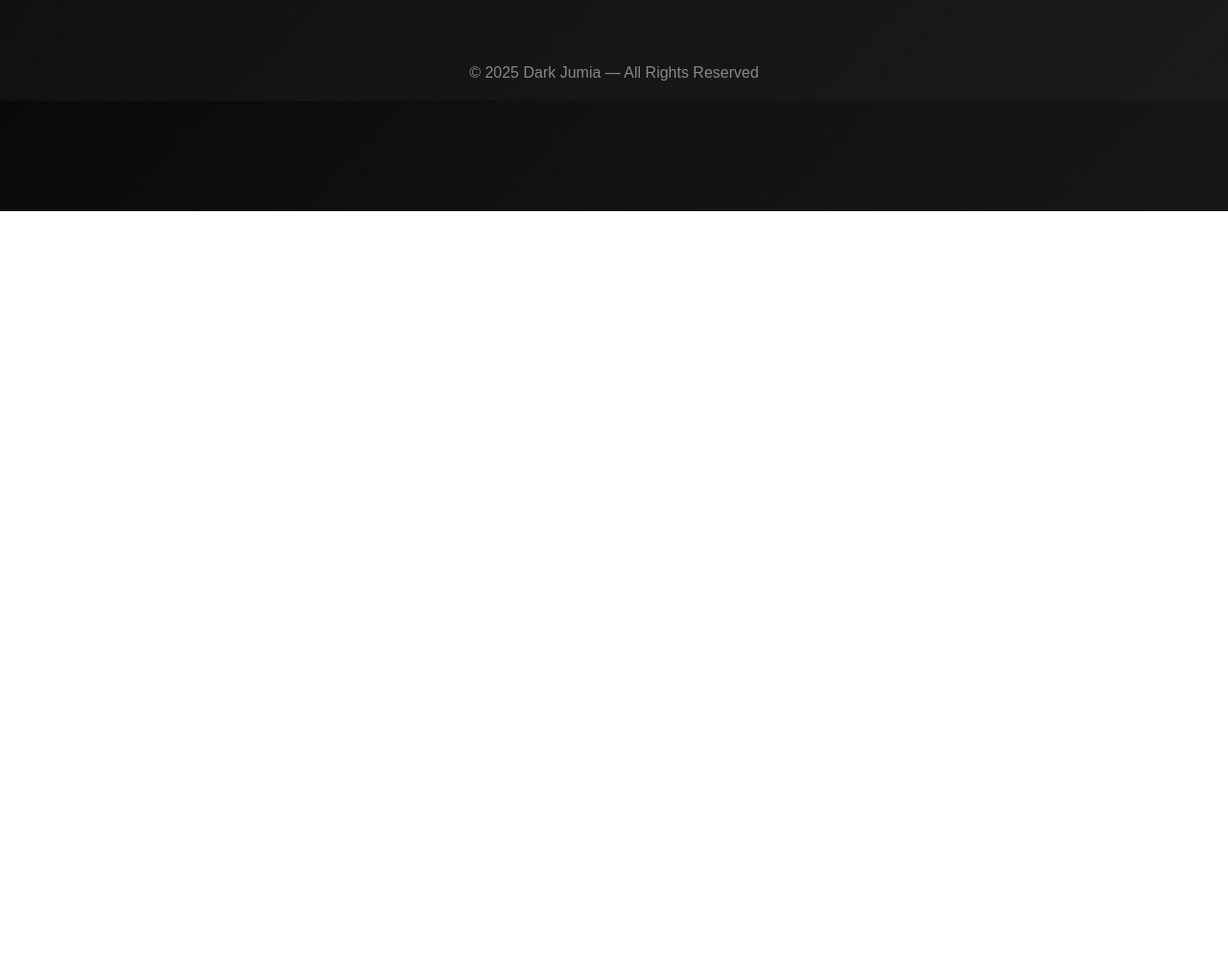
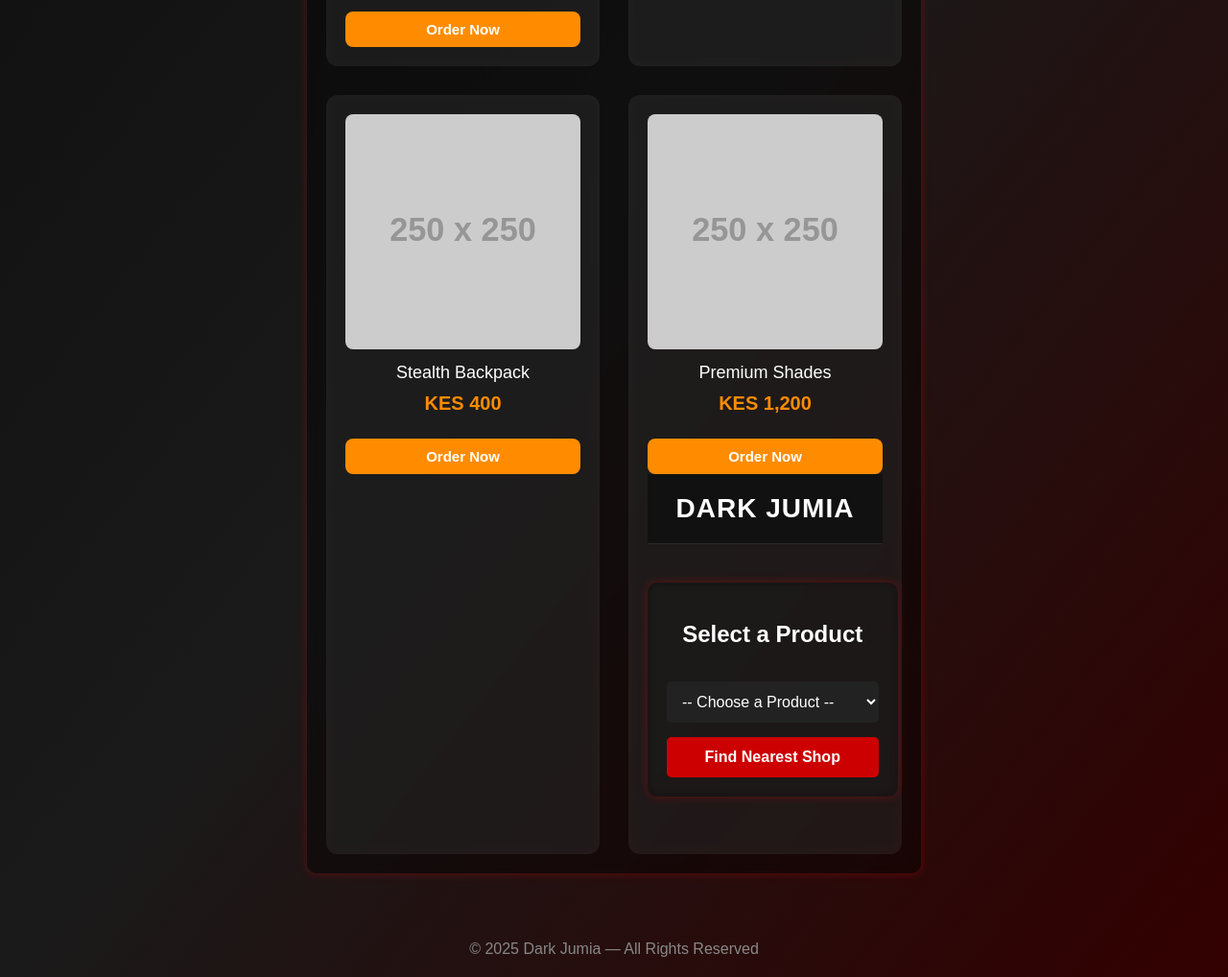
Before and after one commit to shabbycee/DARK-JUMIA, a plain HTML site: page index.html in a window 1280 px wide. Shown: the part 580-1598 px from the top of the page at 96% size. Before the commit the page ends 800 px from the top, so only its background shows below. Drawn offline with Linux system fonts and the light colour scheme; placeholder pictures from the web are drawn by us.

Commit message:
Update index.html

```diff
--- a/index.html
+++ b/index.html
@@ -135,7 +135,136 @@
             <div class="item-title">Premium Shades</div>
             <div class="price">KES 1,200</div>
             <button class="buy-btn">Order Now</button>
+       <!DOCTYPE html>
+<html lang="en">
+<head>
+<meta charset="UTF-8">
+<meta name="viewport" content="width=device-width, initial-scale=1.0">
+<title>Dark Jumia</title>
+
+<!-- Professional Background -->
+<style>
+    body {
+        margin: 0;
+        font-family: Arial, sans-serif;
+        background: linear-gradient(to bottom right, #0d0d0d, #1a1a1a, #330000);
+        color: white;
+    }
+
+    header {
+        text-align: center;
+        padding: 20px;
+        background: #111;
+        font-size: 28px;
+        font-weight: bold;
+        letter-spacing: 1px;
+    }
+
+    .container {
+        width: 90%;
+        max-width: 600px;
+        margin: 40px auto;
+        padding: 20px;
+        background: rgba(0,0,0,0.4);
+        border-radius: 10px;
+        backdrop-filter: blur(6px);
+        box-shadow: 0 0 10px rgba(255,0,0,0.3);
+    }
+
+    select, button {
+        width: 100%;
+        padding: 12px;
+        margin-top: 15px;
+        border-radius: 5px;
+        border: none;
+        font-size: 16px;
+    }
+
+    select {
+        background: #222;
+        color: white;
+    }
+
+    button {
+        background: #cc0000;
+        color: white;
+        cursor: pointer;
+        font-weight: bold;
+    }
+
+    button:hover {
+        background: #ff0000;
+    }
+
+    .result-box {
+        margin-top: 20px;
+        padding: 15px;
+        background: rgba(255,255,255,0.1);
+        border-radius: 8px;
+    }
+
+    a {
+        color: #ff4d4d;
+        font-weight: bold;
+    }
+</style>
+
+<script>
+function showShop() {
+    const product = document.getElementById("product").value;
+    const result = document.getElementById("result");
+
+    let shopLink = "";
+
+    if (product === "shoes") {
+        shopLink = `<a href="https://maps.app.goo.gl/yTkRpA7EF2Z4n3eG6" target="_blank">Nearest Shoe Shop</a>`;
+    } else if (product === "phones") {
+        shopLink = `<a href="https://maps.app.goo.gl/bJvYNyhFqfM8Eqyz8" target="_blank">Nearest Phone Shop</a>`;
+    } else if (product === "laptops") {
+        shopLink = `<a href="https://maps.app.goo.gl/7iD4dTqg6Fi4hdxPA" target="_blank">Nearest Laptop Shop</a>`;
+    } else if (product === "clothes") {
+        shopLink = `<a href="https://maps.app.goo.gl/sF9h5U2p9wBcP6Bt8" target="_blank">Nearest Clothing Store</a>`;
+    } else {
+        shopLink = "Please select a product.";
+    }
+
+    result.innerHTML = `
+        <div class="result-box">
+            <strong>Selected Product:</strong> ${product.toUpperCase()} <br><br>
+            <strong>Nearest Shop:</strong> ${shopLink}
         </div>
+    `;
+}
+</script>
+</head>
+
+<body>
+
+<header>DARK JUMIA</header>
+
+<div class="container">
+
+    <h2>Select a Product</h2>
+
+    <select id="product">
+        <option value="">-- Choose a Product --</option>
+        <option value="shoes">Shoes</option>
+        <option value="phones">Phones</option>
+        <option value="laptops">Laptops</option>
+        <option value="clothes">Clothes</option>
+    </select>
+
+    <button onclick="showShop()">Find Nearest Shop</button>
+
+    <div id="result"></div>
+
+</div>
+
+</body>
+</html>
+
+        </div>
+
 
     </div>
 
```
